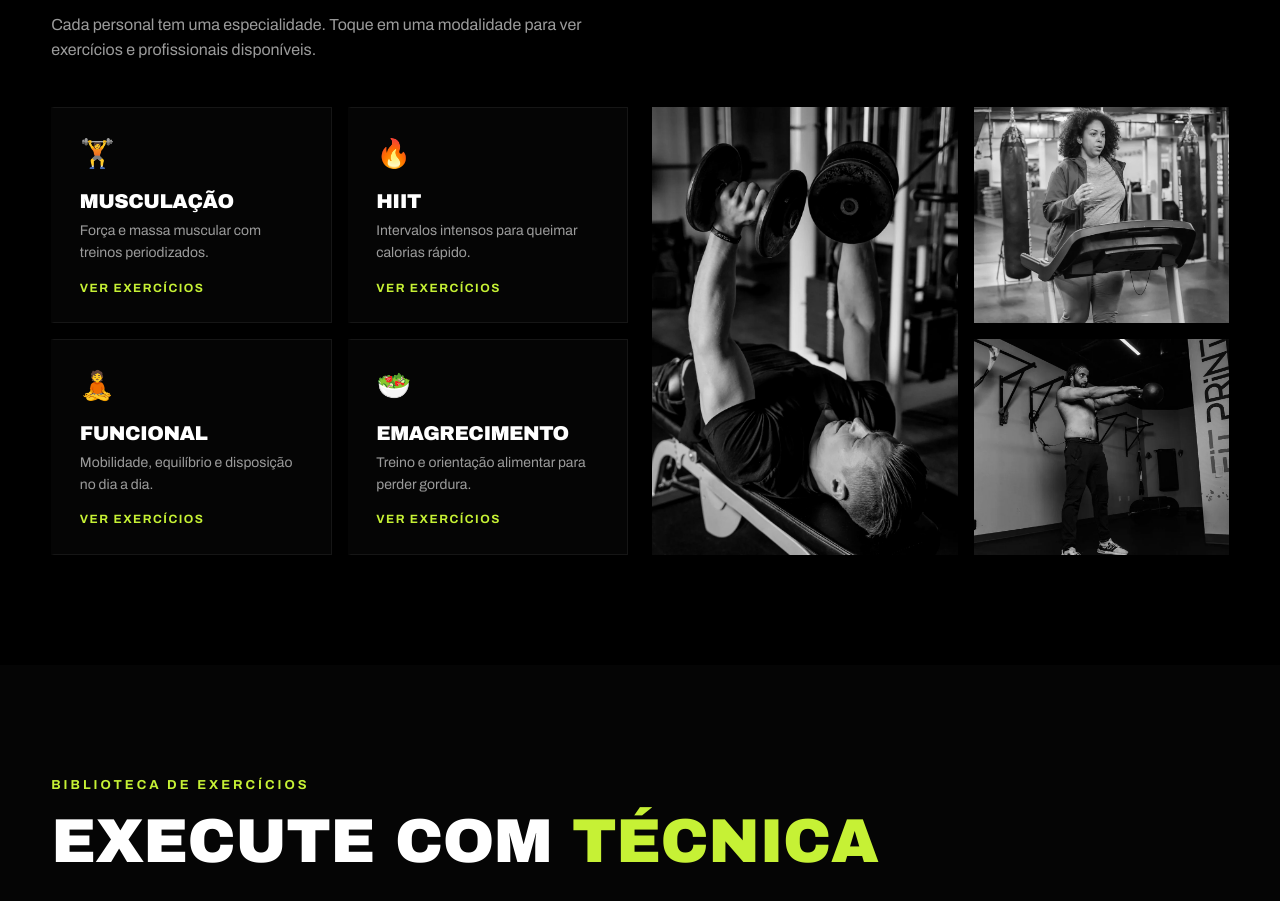
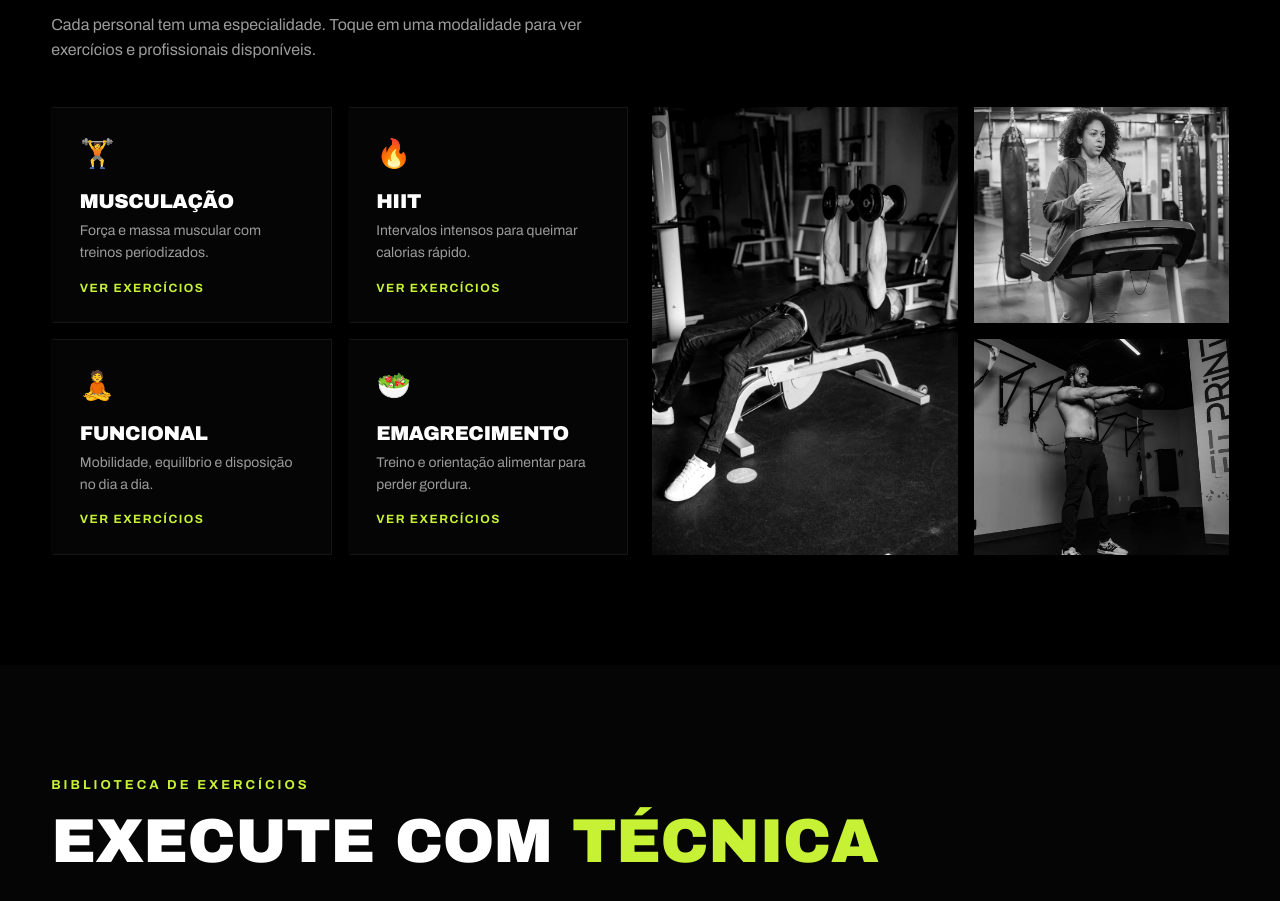
Before and after one commit to jefframalho/pulse-fit-site, a plain HTML site: page index.html in a window 1280 px wide. Shown: the part 1014-1915 px from the top of the page. Drawn offline with Linux system fonts and the light colour scheme.

Commit message:
Melhora a foto de supino na seção de modalidades

```diff
--- a/index.html
+++ b/index.html
@@ -90,6 +90,7 @@
   .collage figure { position: relative; overflow: hidden; background: var(--panel); }
   .collage .tall { grid-row: span 2; }
   .collage img { position: absolute; inset: 0; width: 100%; height: 100%; object-fit: cover; object-position: center 36%; filter: grayscale(1) contrast(1.05); transition: filter .4s, transform .4s; }
+  .collage .tall img { object-position: center 44%; }
   .collage img:hover { filter: grayscale(1) contrast(1.15); transform: scale(1.02); }
   .mod { display: flex; flex-direction: column; background: var(--panel); border: 1px solid var(--line); border-left: 3px solid transparent; padding: 24px clamp(14px, 2vw, 26px); cursor: pointer; transition: border-color .25s, background .25s; }
   .mod:hover { border-left-color: var(--red); background: var(--panel-2); }
@@ -392,7 +393,8 @@
           </div>
         </div>
         <div class="collage reveal">
-          <figure class="tall"><img src="fotos/membros-superiores/supino-com-halteres.webp" alt="Supino com halteres" loading="lazy"></figure>
+          <!-- Foto de Alesia Kozik (Pexels 7289232). -->
+          <figure class="tall"><img src="fotos/modalidades/supino-halteres.webp" alt="Atleta fazendo supino com dois halteres, visto de lado" loading="lazy" decoding="async"></figure>
           <figure><img src="fotos/cardio/corrida-na-esteira.webp" alt="Corrida na esteira" loading="lazy"></figure>
           <figure><img src="fotos/abdomen-e-funcional/balanco-com-kettlebell.webp" alt="Balanço com kettlebell" loading="lazy"></figure>
         </div>
```
Also changed, not shown: fotos/modalidades/supino-halteres.webp (added), 1 other file.
